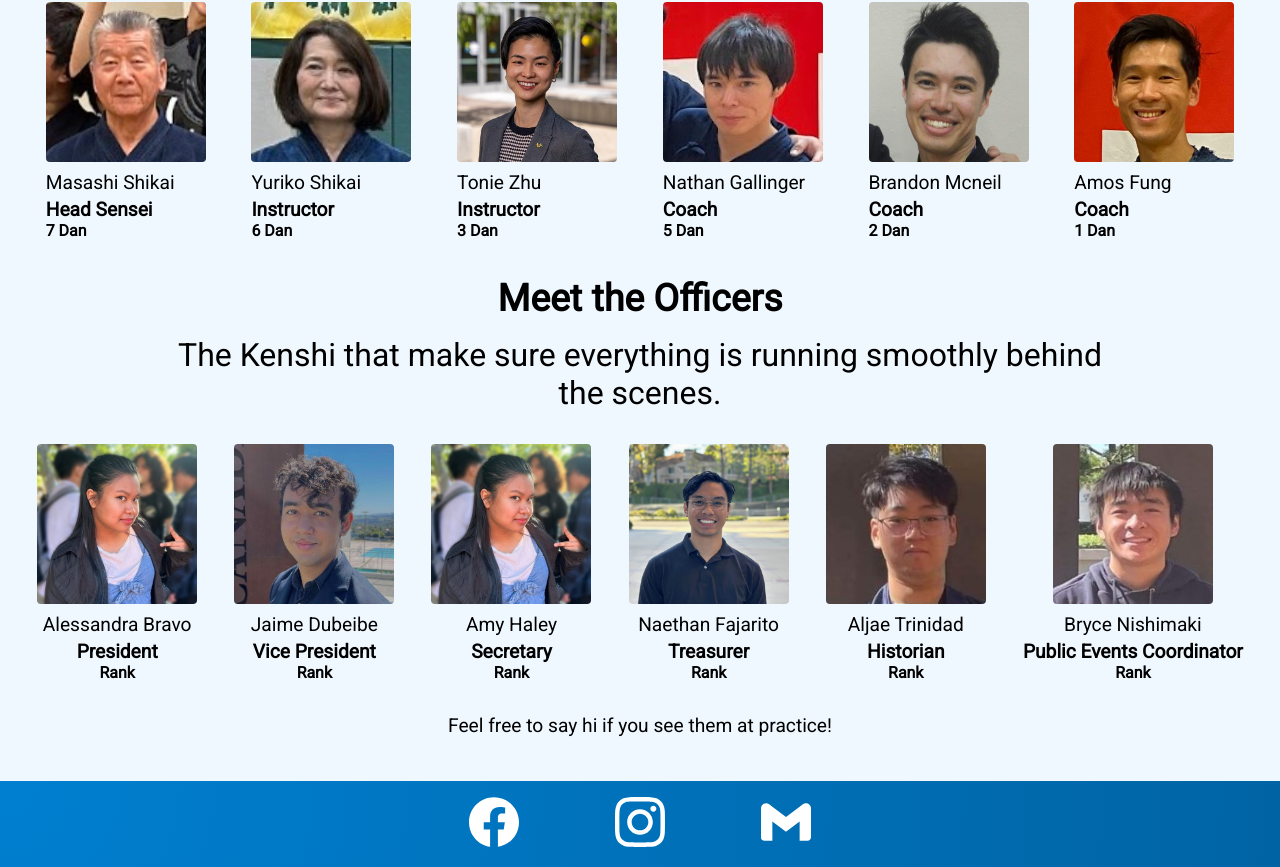
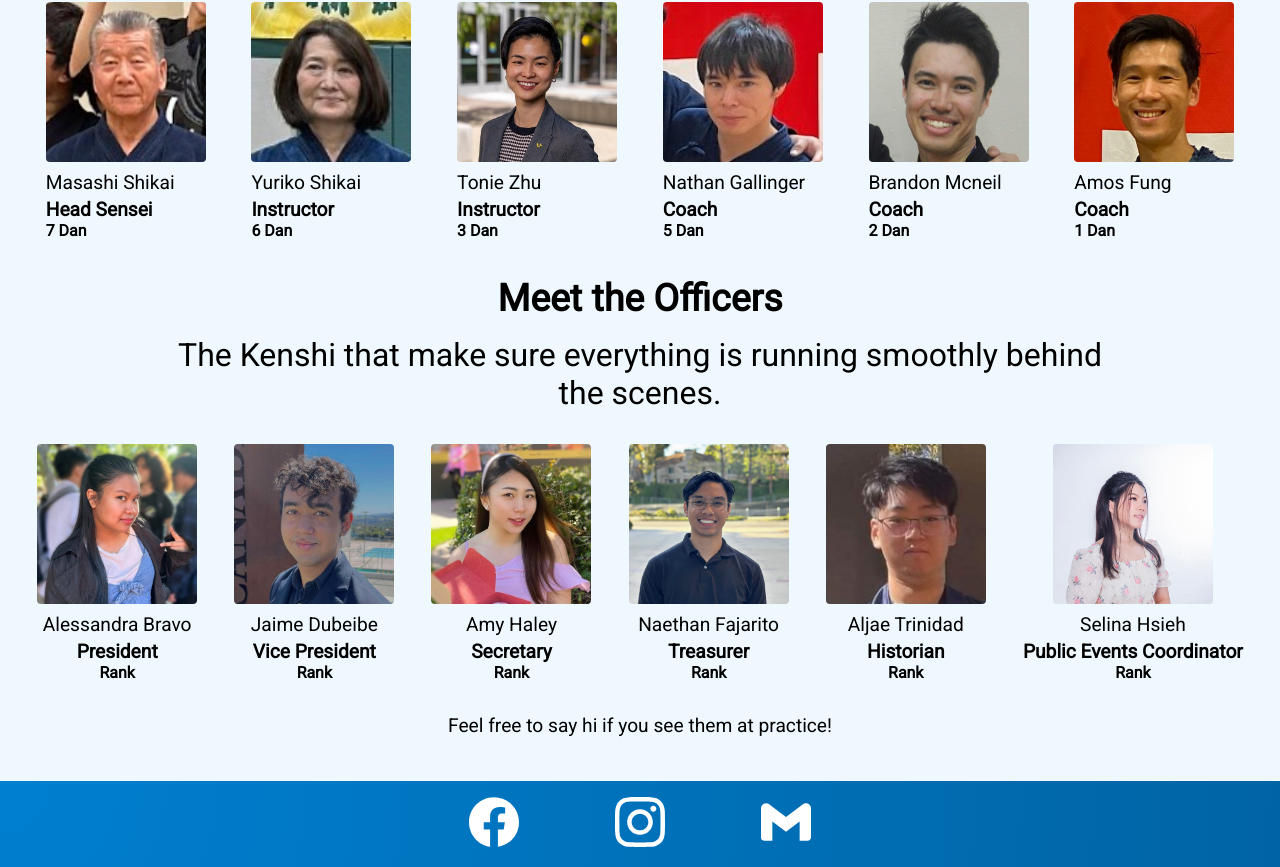
Before and after one commit to DeluxeRice/Kendo-Club-Website, a React (Create React App) app in the folder my-app/: page /about in a window 1280 px wide. Shown: the part 1102-1969 px from the top of the page. Built offline with nearby package versions, Linux system fonts and the light colour scheme.

Commit message:
updated images in website
inputting amy and selina image

```diff
--- a/my-app/src/components/about/About.jsx
+++ b/my-app/src/components/about/About.jsx
@@ -9,9 +9,10 @@ import mcneil from '../../assets/mcneil.jpg'
 import fung from '../../assets/fung.jpg'
 import bravo from '../../assets/alice.jpg';
 import lim from '../../assets/lim.jpg';
-import bryce from '../../assets/bryce.jpg';
 import naethan from '../../assets/naethan.jpg'
 import jaime from '../../assets/jaime.jpg'
+import amy from '../../assets/amy.jpg'
+import selina from '../../assets/selina.jpg'
 import './About.css'
 
 class AboutPage extends Component {
@@ -55,10 +56,10 @@ class AboutPage extends Component {
             <div className='officer-info-pictures'>
               <Officer image = {bravo} name = 'Alessandra Bravo' role='President' rank='Rank'/>
               <Officer image = {jaime} name = 'Jaime Dubeibe' role='Vice President' rank='Rank'/>
-              <Officer image = {bravo} name = 'Amy Haley' role='Secretary' rank='Rank'/>
+              <Officer image = {amy} name = 'Amy Haley' role='Secretary' rank='Rank'/>
               <Officer image = {naethan} name = 'Naethan Fajarito' role='Treasurer' rank='Rank'/>
               <Officer image = {lim} name = 'Aljae Trinidad' role='Historian' rank='Rank'/>
-              <Officer image = {bryce} name = 'Bryce Nishimaki' role='Public Events Coordinator' rank='Rank'/>
+              <Officer image = {selina} name = 'Selina Hsieh' role='Public Events Coordinator' rank='Rank'/>
             </div>
             <p className='officer-info-post-text'>Feel free to say hi if you see them at practice!</p>
           </div>
```
